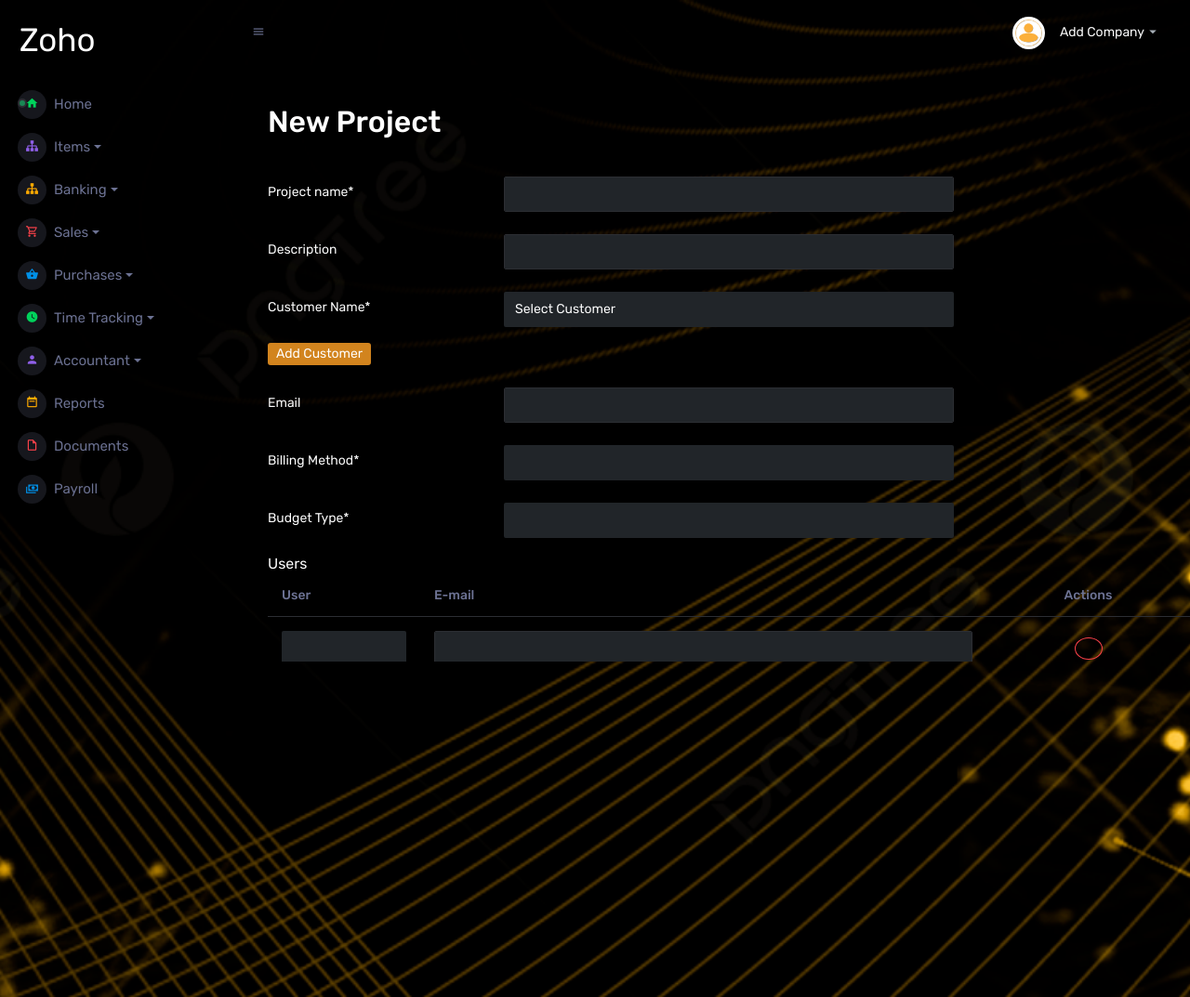
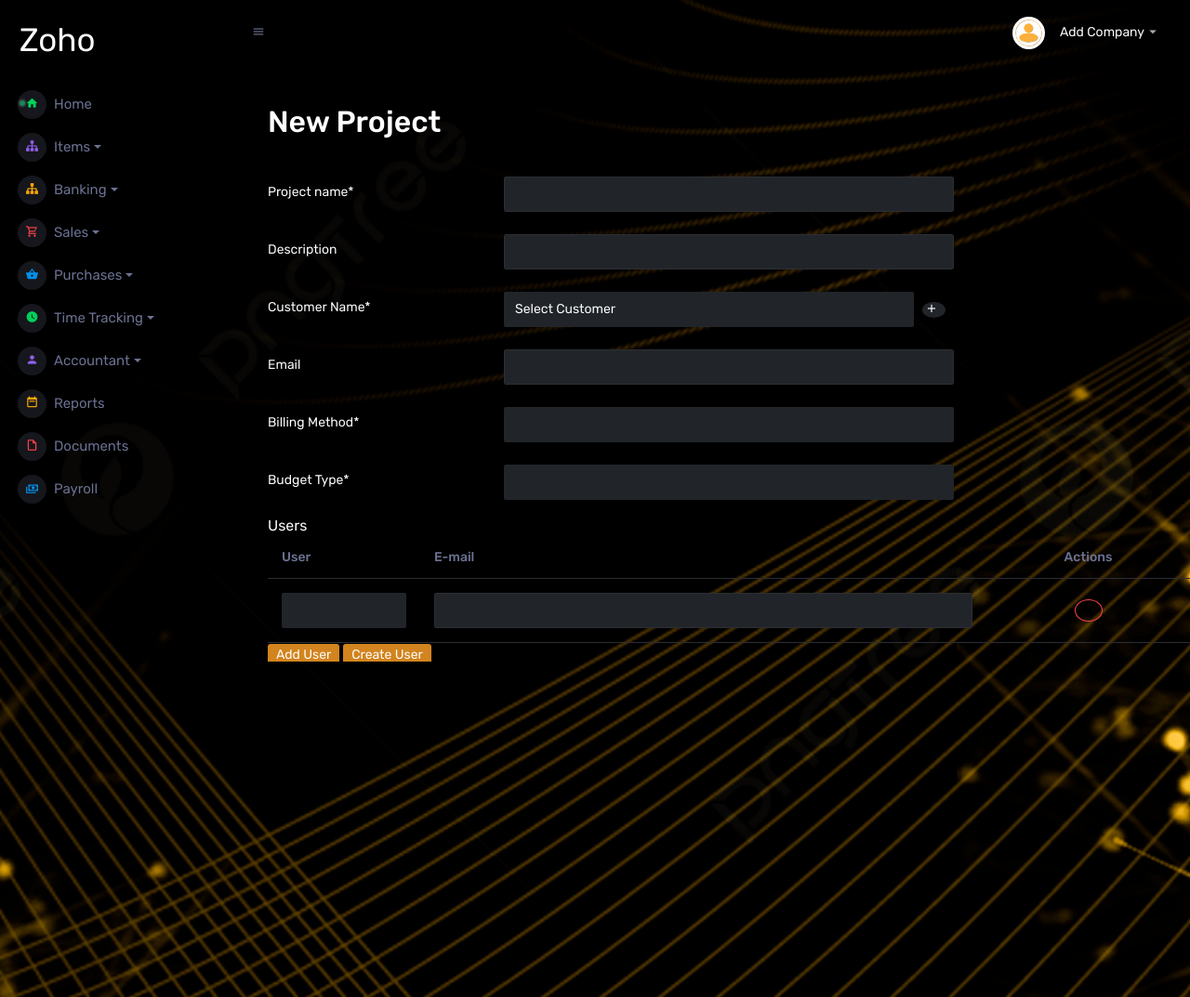
Before and after one commit to noelfrancis12/zohoproj, a Django app: page /createuser in a window 1280 px wide. Shown: the whole page at 93% size. Run offline with Django 4.2, Linux system fonts and the light colour scheme; lists and menus that the app fills with data are empty; parts of the project's set-up code (start-up, migrations or seed data) failed here and were passed over; some libraries are stand-ins or nearby versions.

Commit message:
xxxvix commit

```diff
--- a/templates/customer.html
+++ b/templates/customerzz.html
@@ -109,7 +109,7 @@
                 <div class="row">
                     <div class="col-8">
 
-  <form action="{% url 'entr_custmrA' %}" method="POST" enctype="multipart/form-data"
+  <form action="{% url 'entr_custmrA1' %}" method="POST" enctype="multipart/form-data"
   style="color: azure ; font-family: Cambria, Cochin, Georgia, Times, 'Times New Roman', serif;font-size:20px;width: 100%;">
   {% csrf_token %}
 
@@ -782,7 +782,7 @@
   $.ajax({
 
     type : 'POST',
-    url:"{% url 'payment_termA' %}",
+    url:"{% url 'payment_termA1' %}",
 
     data:{
       term : $("#term").val(),
--- a/templates/proj.html
+++ b/templates/proj.html
@@ -86,16 +86,21 @@
                     <div class="col-sm-12 col-md-3 col-lg-3 col-form-label">
                         <label>Customer Name*</label>
                     </div>
-                    <div class="col-sm-12 col-md-6 col-lg-6">
+                    <div class="col-sm-12 col-md-6 col-lg-6 d-flex align-items-center"> <!-- Add the "d-flex" and "align-items-center" classes -->
                         <select name="c_name" id="customer-select" class="form-control bg-dark">
                             <option value="">Select Customer</option>
                             {% for d in data %}
                             <option value="{{d.id}}" data-email="{{ d.customerEmail }}">{{d.customerName}}</option>
                             {% endfor %}
                         </select>
+                        <a href="{% url 'add_customers1' %}" class="btn btn-sm text-white ml-2" >
+                            <span class="icon bg-dark rounded-circle" style="text-align: right; width: 25px;">
+                                <i class="mdi mdi-plus"></i>
+                            </span>
+                        </a>
                     </div>
                 </div>
-                <a href="{% url 'add_customers' %}" class="btn btn-sm text-white" style="background-color: rgb(210, 132, 30);">Add Customer</a>
+
 
                 <div class="form-group row mt-4">
                     <div class="col-sm-12 col-md-3 col-lg-3 col-form-label">
--- a/zohoapp/urls.py
+++ b/zohoapp/urls.py
@@ -127,9 +127,9 @@
     path('createuser', views.createuser, name='createuser'),
     path('comment/<int:id>', views.comment, name='comment'),
     path('commentdb/<int:id>', views.commentdb, name='commentdb'),
-    path('entr_custmrA', views.entr_custmrA, name='entr_custmrA'),
-    path('payment_termA',views.payment_termA,name='payment_termA'),
-    path('add_customers',views.add_customers,name='add_customers'),
+    path('entr_custmrA1', views.entr_custmrA1, name='entr_custmrA1'),
+    path('payment_termA1',views.payment_termA1,name='payment_termA1'),
+    path('add_customers1',views.add_customers1,name='add_customers1'),
     path('view_sales_order',views.view_sales_order,name='view_sales_order'),
     path('create_sales_order',views.create_sales_order,name='create_sales_order'),
     path('add_customer_for_sorder',views.add_customer_for_sorder,name='add_customer_for_sorder'),
--- a/zohoapp/views.py
+++ b/zohoapp/views.py
@@ -2211,7 +2211,7 @@
 
     return render(request, 'show_recurring.html', {'expenses': expenses,'expense':expense})
 
-def entr_custmrA(request):
+def entr_custmrA1(request):
     if request.user.is_authenticated:
         if request.method=='POST':
             type=request.POST.get('type')
@@ -2291,8 +2291,8 @@
             ctmr.save()
 
             return redirect("proj")
-        return render(request,'customer.html')
-def payment_termA(request):
+        return render(request,'customerzz.html')
+def payment_termA1(request):
     if request.method=='POST':
         term=request.POST.get('term')
         day=request.POST.get('day')
@@ -2300,10 +2300,10 @@
         ptr.save()
         return HttpResponse( {"message":"success"})
 
-def add_customers(request):
+def add_customers1(request):
     sb=payment_terms.objects.all()
     hi=Pricelist.objects.all()
-    return render(request,'customer.html',{'sb':sb,'hi':hi})
+    return render(request,'customerzz.html',{'sb':sb,'hi':hi})
 def entr_custmr(request):
     if request.user.is_authenticated:
         if request.method=='POST':
```
